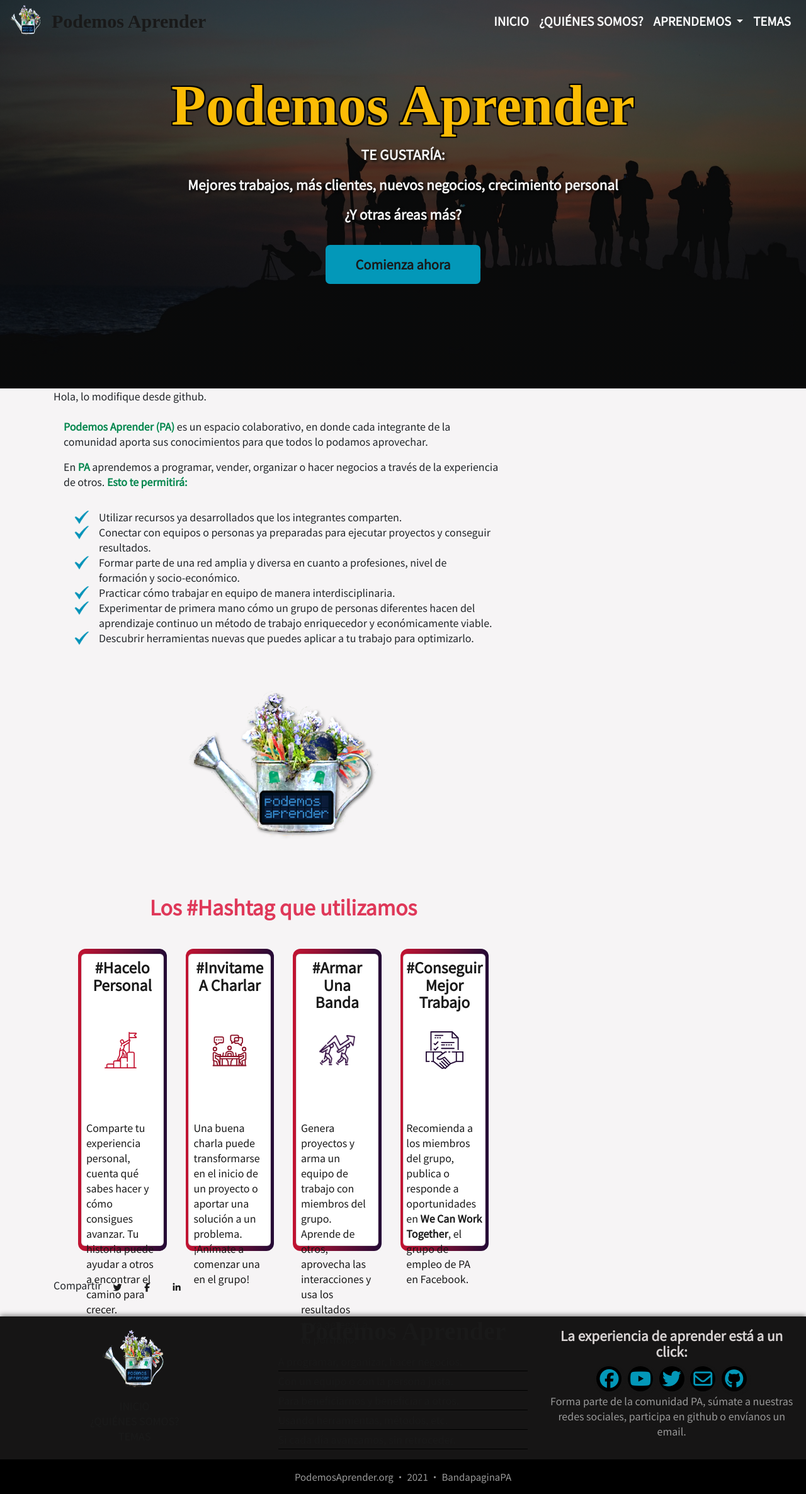
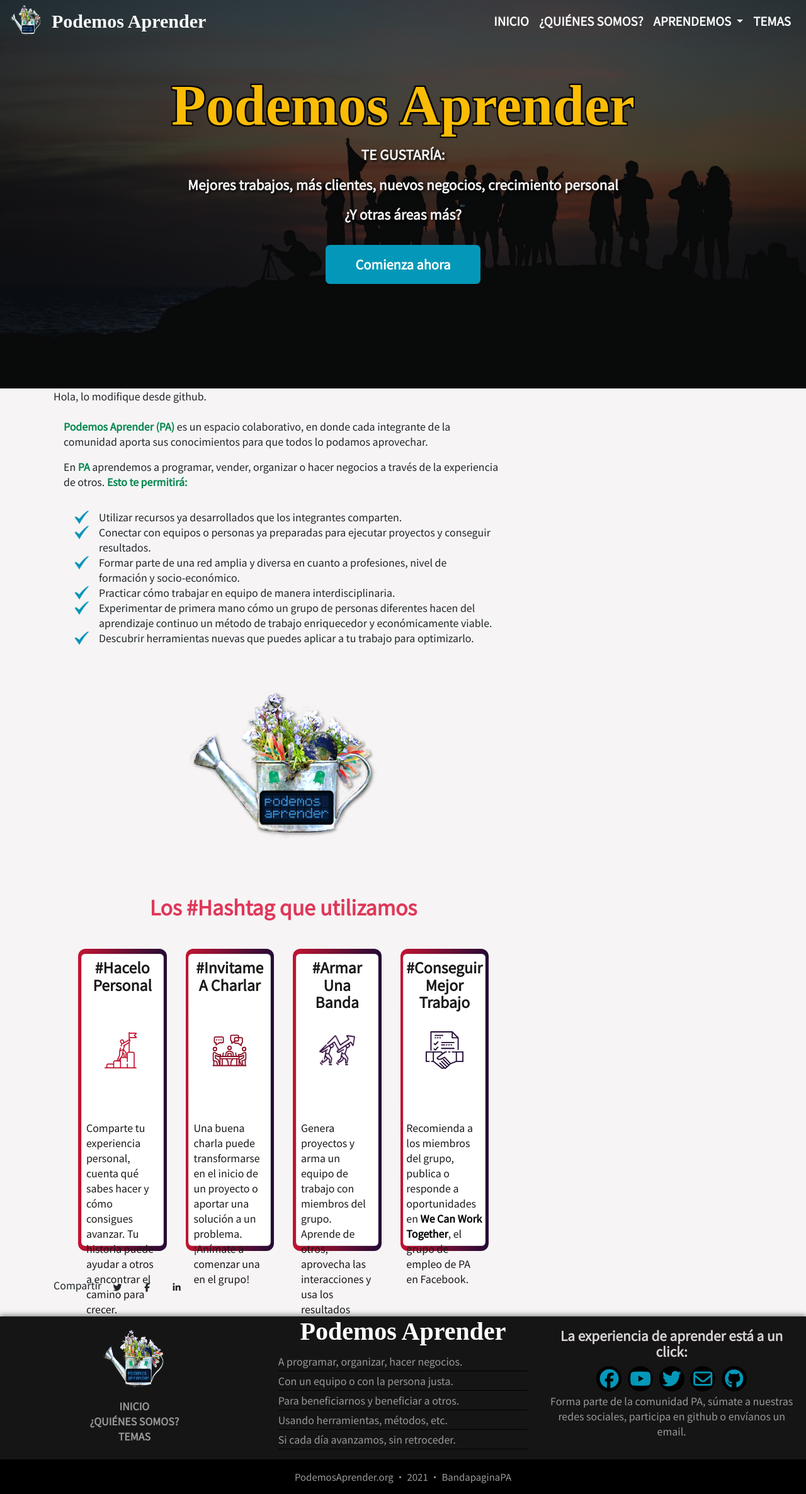
Before and after one commit to podemosaprender/podemosaprender.github.io, a Jekyll site: the page built from index.md, in a window 1280 px wide. Shown: the whole page at 63% size. Built offline with Jekyll 4.4.1, drawn with Linux system fonts in a browser that asks for light colours; nearby versions of some CDN libraries; some web fonts are replaced; comment, search, counter and statistics services are not loaded.

Commit message:
OK: tags en temas color correcto, links azules

```diff
--- a/css/styles.css
+++ b/css/styles.css
@@ -440,10 +440,6 @@ footer {
   font-size: 15px;
 }
 
-a {
-  color: #191919 !important;
-}
-
 a:visited,
 a:link,
 a:active {
```
